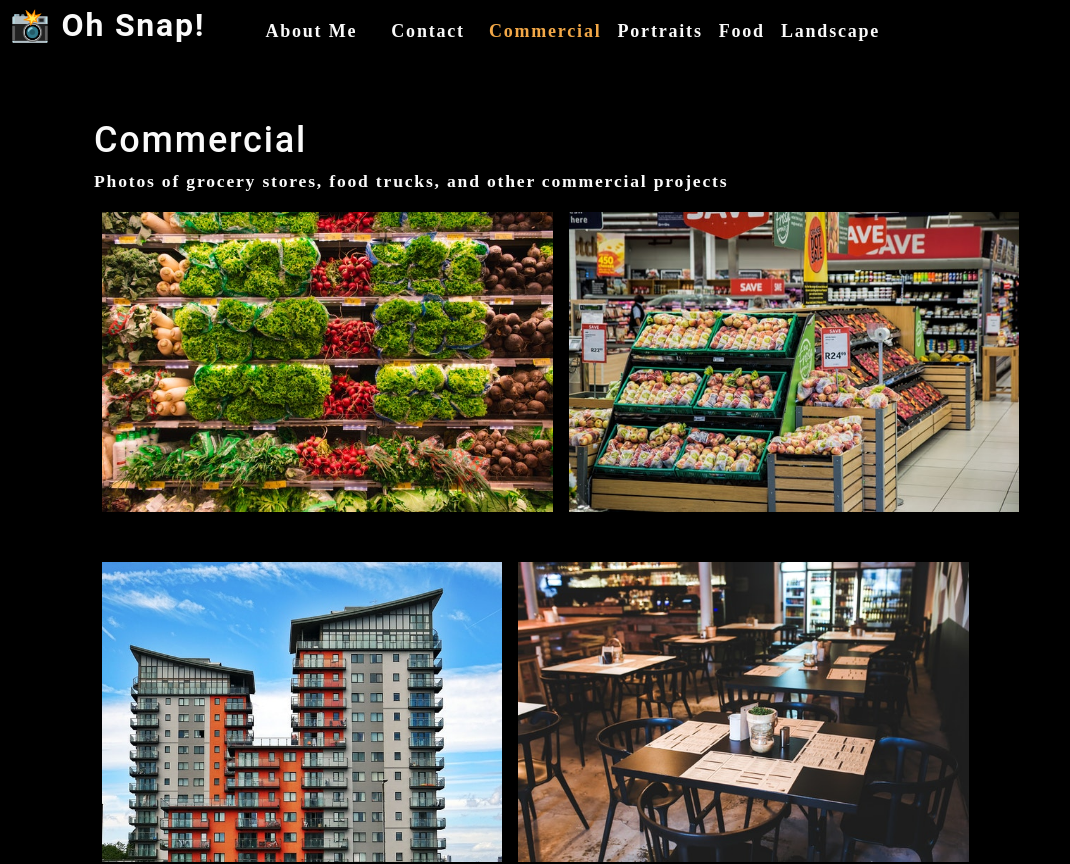
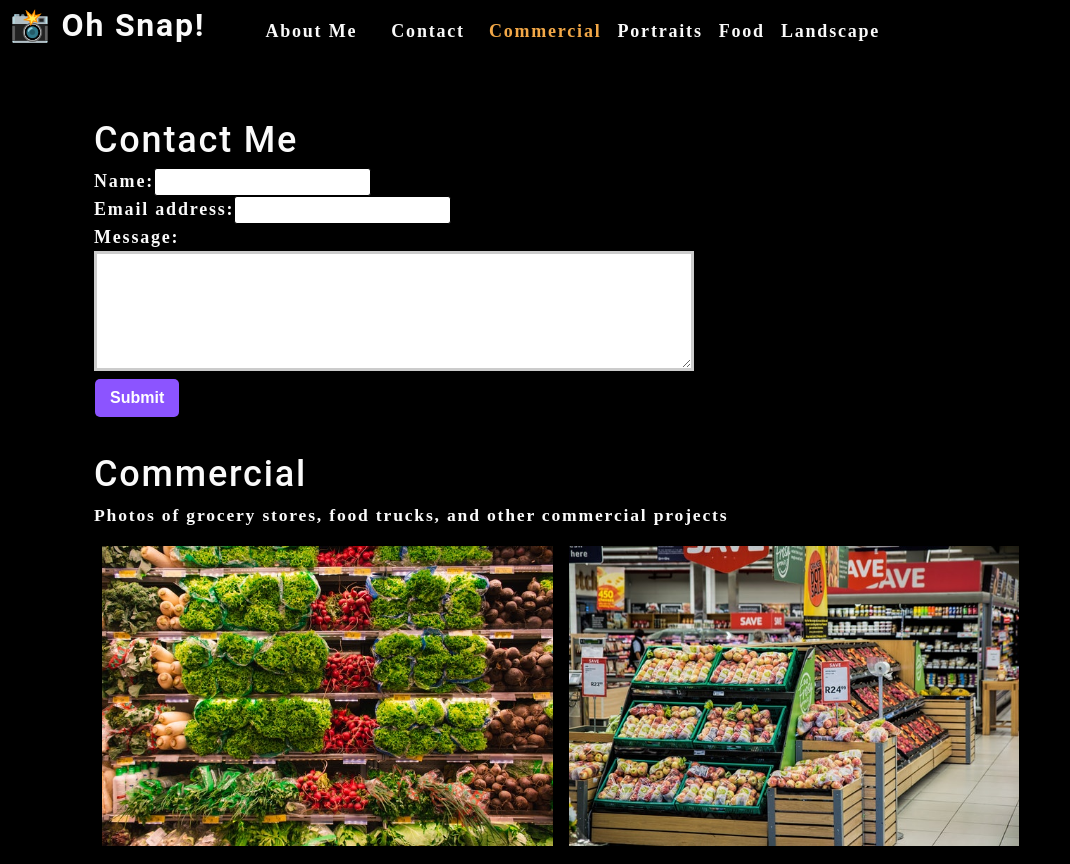
Before and after one commit to sophiabarrett/photo-port, a React (Create React App) app: page / in a window 1280 px wide. Shown: the top 864 px of the page, without its empty margins (0-1070 px from the left). Built offline with nearby package versions, Linux system fonts and the light colour scheme.

Commit message:
setup default contact form state

```diff
--- a/src/App.js
+++ b/src/App.js
@@ -2,6 +2,8 @@ import React, { useState } from "react";
 import Nav from "./components/Nav";
 import Gallery from "./components/Gallery";
 import About from "./components/About";
+import Contact from "./components/Contact";
+import ContactForm from "./components/Contact";
 
 function App() {
   const [categories] = useState([
@@ -34,6 +36,7 @@ function App() {
         currentCategory={currentCategory}
       ></Nav>
       <main>
+        <ContactForm></ContactForm>
         <Gallery currentCategory={currentCategory}></Gallery>
         <About></About>
       </main>
--- a/src/components/Contact/index.js
+++ b/src/components/Contact/index.js
@@ -1,21 +1,27 @@
-import React from "react";
+import React, { useState } from "react";
 
 function ContactForm() {
+  const [formState, setFormState] = useState({
+    name: "",
+    email: "",
+    message: "",
+  });
+
   return (
     <section>
       <h1>Contact Me</h1>
       <form id="contact-form">
         <div>
           <label htmlFor="name">Name:</label>
-          <input type="text" name="name" />
+          <input type="text" name="name" defaultValue={formState.name} />
         </div>
         <div>
           <label htmlFor="email">Email address:</label>
-          <input type="email" name="email" />
+          <input type="email" name="email" defaultValue={formState.email} />
         </div>
         <div>
           <label htmlFor="message">Message:</label>
-          <textarea name="message" rows="5" />
+          <textarea name="message" rows="5" defaultValue={formState.message} />
         </div>
         <button type="submit">Submit</button>
       </form>
```
